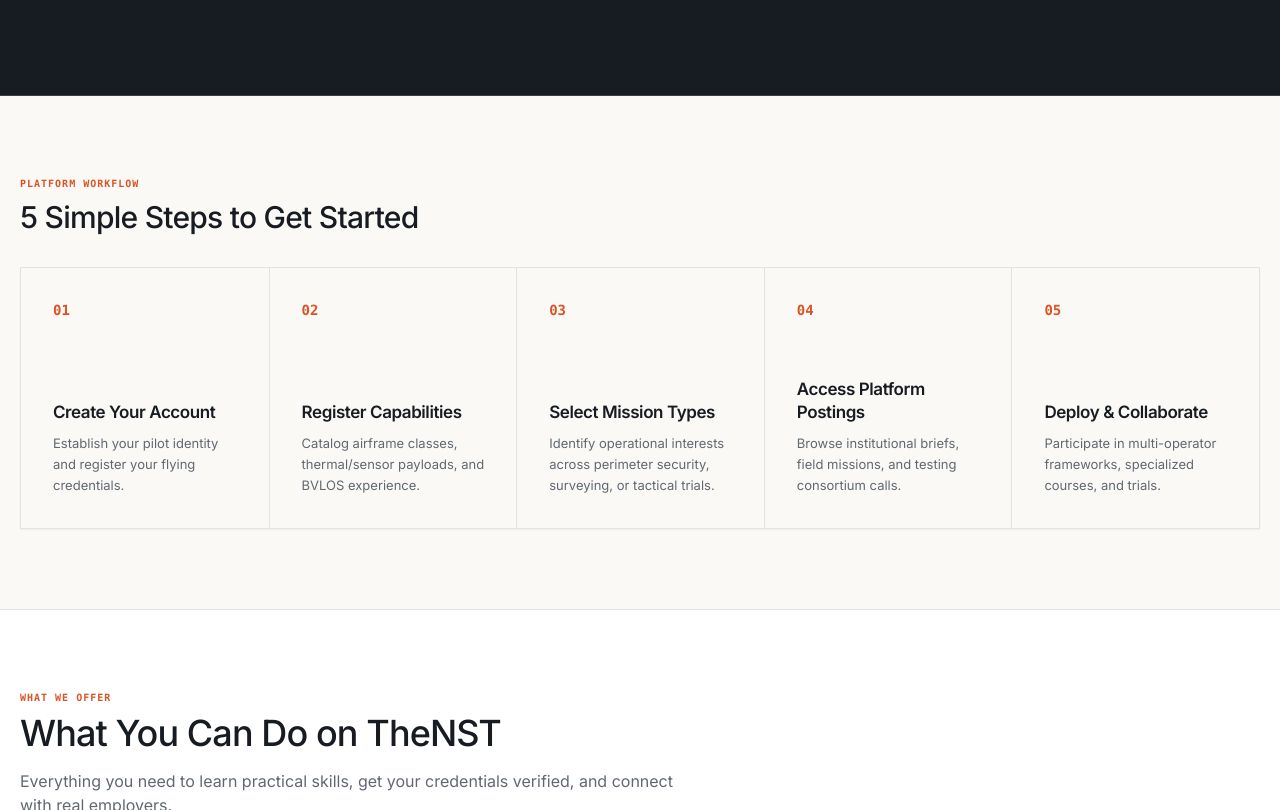
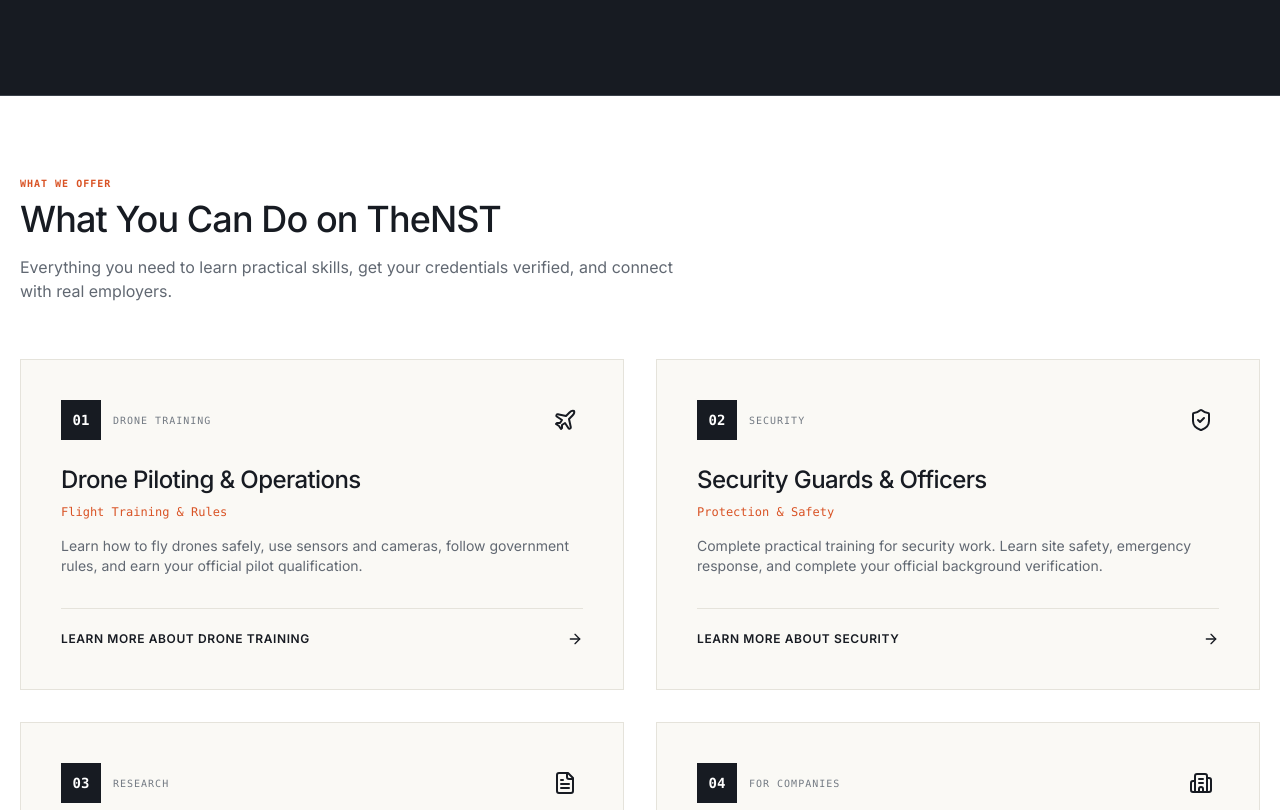
Before and after one commit to Anjalisri123/thenst, a Next.js app: page /learn in a window 1280 px wide. Shown: the part 551-1361 px from the top of the page. Built offline with nearby package versions, Linux system fonts and the light colour scheme; no server answers.

Commit message:
Remove 5-step workflow section from learn page as requested

```diff
--- a/app/learn/page.tsx
+++ b/app/learn/page.tsx
@@ -23,34 +23,6 @@ const CATEGORIES = [
 ];
 
 const LEVELS = ["All", "Foundational", "Intermediate", "Advanced"];
-
-const ONBOARDING_STEPS = [
-  {
-    step: "01",
-    title: "Create Your Account",
-    desc: "Establish your pilot identity and register your flying credentials."
-  },
-  {
-    step: "02",
-    title: "Register Capabilities",
-    desc: "Catalog airframe classes, thermal/sensor payloads, and BVLOS experience."
-  },
-  {
-    step: "03",
-    title: "Select Mission Types",
-    desc: "Identify operational interests across perimeter security, surveying, or tactical trials."
-  },
-  {
-    step: "04",
-    title: "Access Platform Postings",
-    desc: "Browse institutional briefs, field missions, and testing consortium calls."
-  },
-  {
-    step: "05",
-    title: "Deploy & Collaborate",
-    desc: "Participate in multi-operator frameworks, specialized courses, and trials."
-  }
-];
 
 const PLATFORM_PILLARS = [
   {
@@ -139,42 +111,6 @@ export default function LearnPage() {
                   <div className="text-2xl font-mono font-bold text-white mb-1">{stat.value}</div>
                   <div className="text-xs font-semibold text-[#d95325] uppercase tracking-wider mb-0.5">{stat.label}</div>
                   <div className="text-[11px] text-[#8e95a0]">{stat.detail}</div>
-                </div>
-              ))}
-            </div>
-          </div>
-        </section>
-
-        {/* 5-Step Process Section matching User Reference UI */}
-        <section className="bg-[#faf9f5] py-16 sm:py-20 border-b border-[#e5e3db]">
-          <div className="w-min(1240px,calc(100%-48px)) max-w-[1240px] mx-auto">
-            <div className="mb-8">
-              <span className="text-[10px] font-mono uppercase tracking-widest text-[#d95325] font-semibold mb-2 block">
-                Platform Workflow
-              </span>
-              <h2 className="text-2xl sm:text-3xl font-medium tracking-tight text-[#171b22]">
-                5 Simple Steps to Get Started
-              </h2>
-            </div>
-
-            {/* Horizontal 5-Column Process Strip */}
-            <div className="border border-[#e5e3db] bg-[#faf9f5] grid grid-cols-1 md:grid-cols-5 divide-y md:divide-y-0 md:divide-x divide-[#e5e3db] shadow-sm">
-              {ONBOARDING_STEPS.map((item) => (
-                <div
-                  key={item.step}
-                  className="p-8 flex flex-col justify-between min-h-[260px] bg-[#faf9f5] hover:bg-white transition-colors"
-                >
-                  <span className="text-sm font-mono font-bold text-[#d95325] block mb-12">
-                    {item.step}
-                  </span>
-                  <div>
-                    <h3 className="text-base sm:text-[17px] font-semibold tracking-tight text-[#171b22] mb-2 leading-snug">
-                      {item.title}
-                    </h3>
-                    <p className="text-xs sm:text-[13px] text-[#616872] leading-relaxed font-sans">
-                      {item.desc}
-                    </p>
-                  </div>
                 </div>
               ))}
             </div>
```
